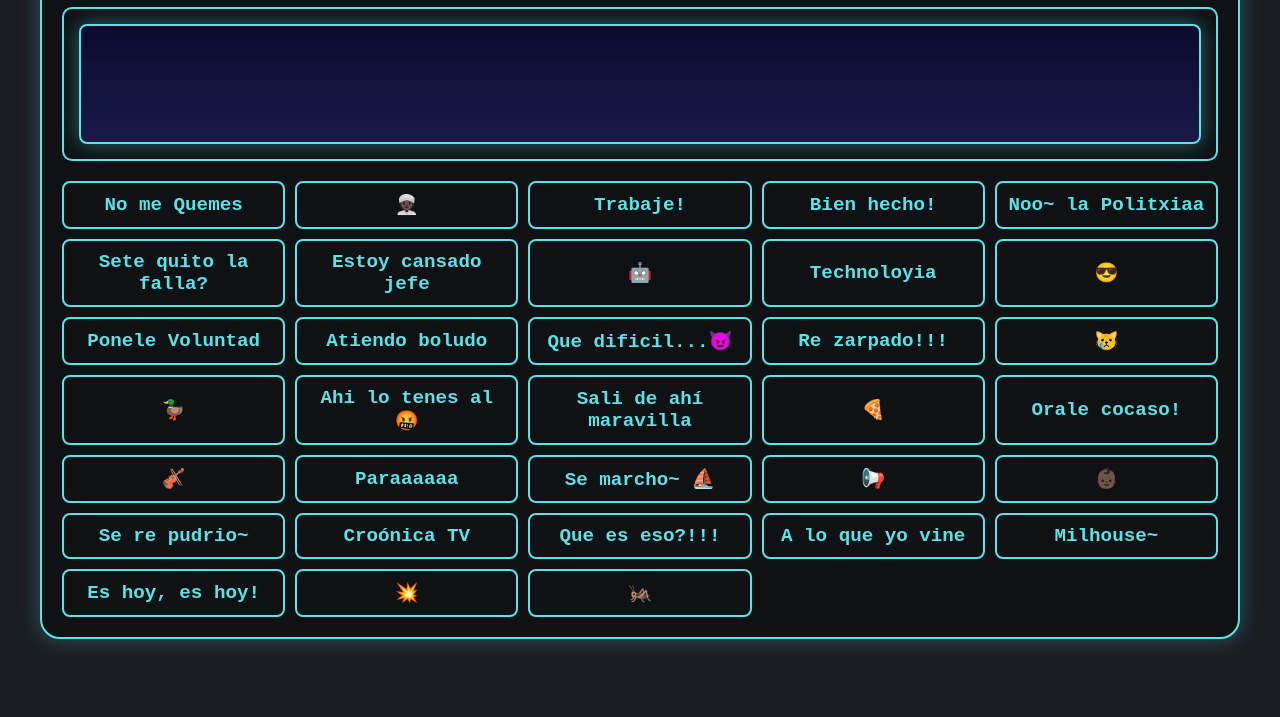
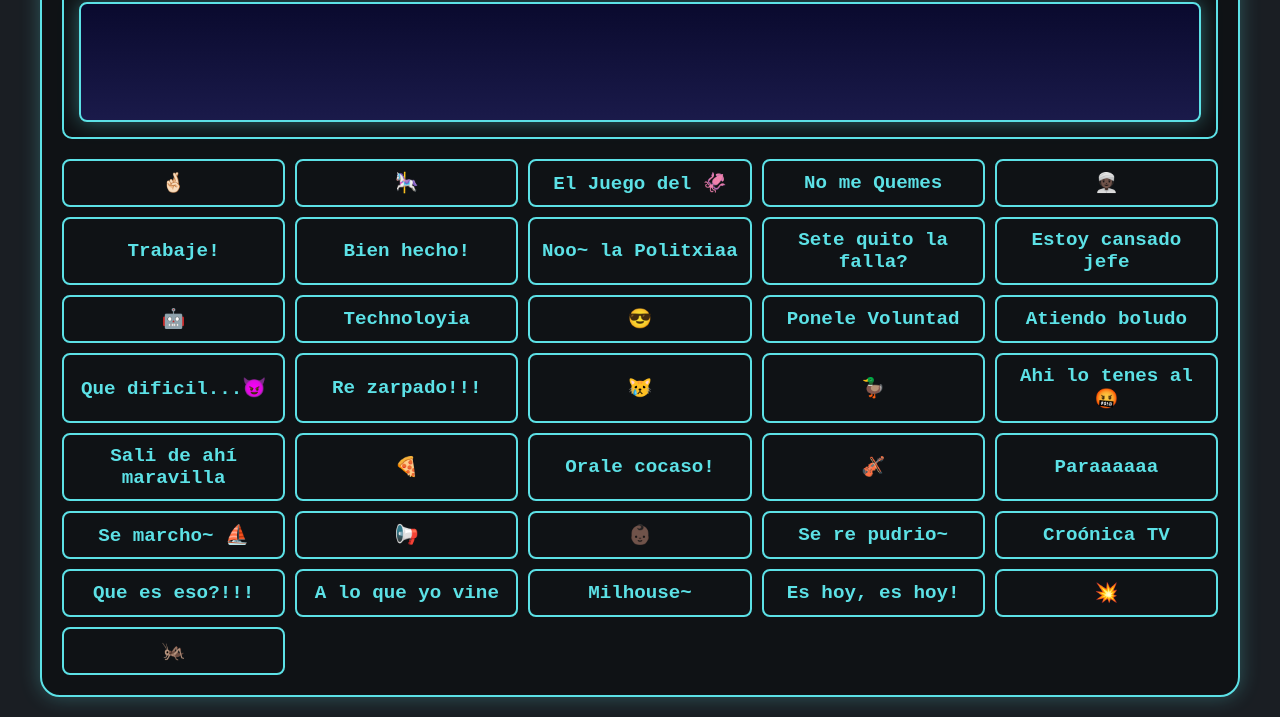
Before and after one commit to soulrata/MiauControl, a plain HTML site: page index.html in a window 1280 px wide. Shown: the part 119-836 px from the top of the page. Before the commit the page ends 800 px from the top, so only its background shows below. Drawn offline with Linux system fonts and the light colour scheme.

Commit message:
sarangje

```diff
--- a/index.html
+++ b/index.html
@@ -26,6 +26,9 @@
             </div>
 
             <div class="sound-buttons">
+                <button class="sound-btn" data-sound="sa-rang-je">🤞🏻</button>
+                <button class="sound-btn" data-sound="carrusel-game-song">🎠</button>
+                <button class="sound-btn" data-sound="el-juego-del-calamar">El Juego del 🦑</button>
                 <button class="sound-btn" data-sound="no-me-quemes">No me Quemes</button>
                 <button class="sound-btn" data-sound="no-quieros-vivir">👳🏿‍♀️</button>
                 <button class="sound-btn" data-sound="latigo">Trabaje!</button>
```
Also changed, not shown: 1 other file.
